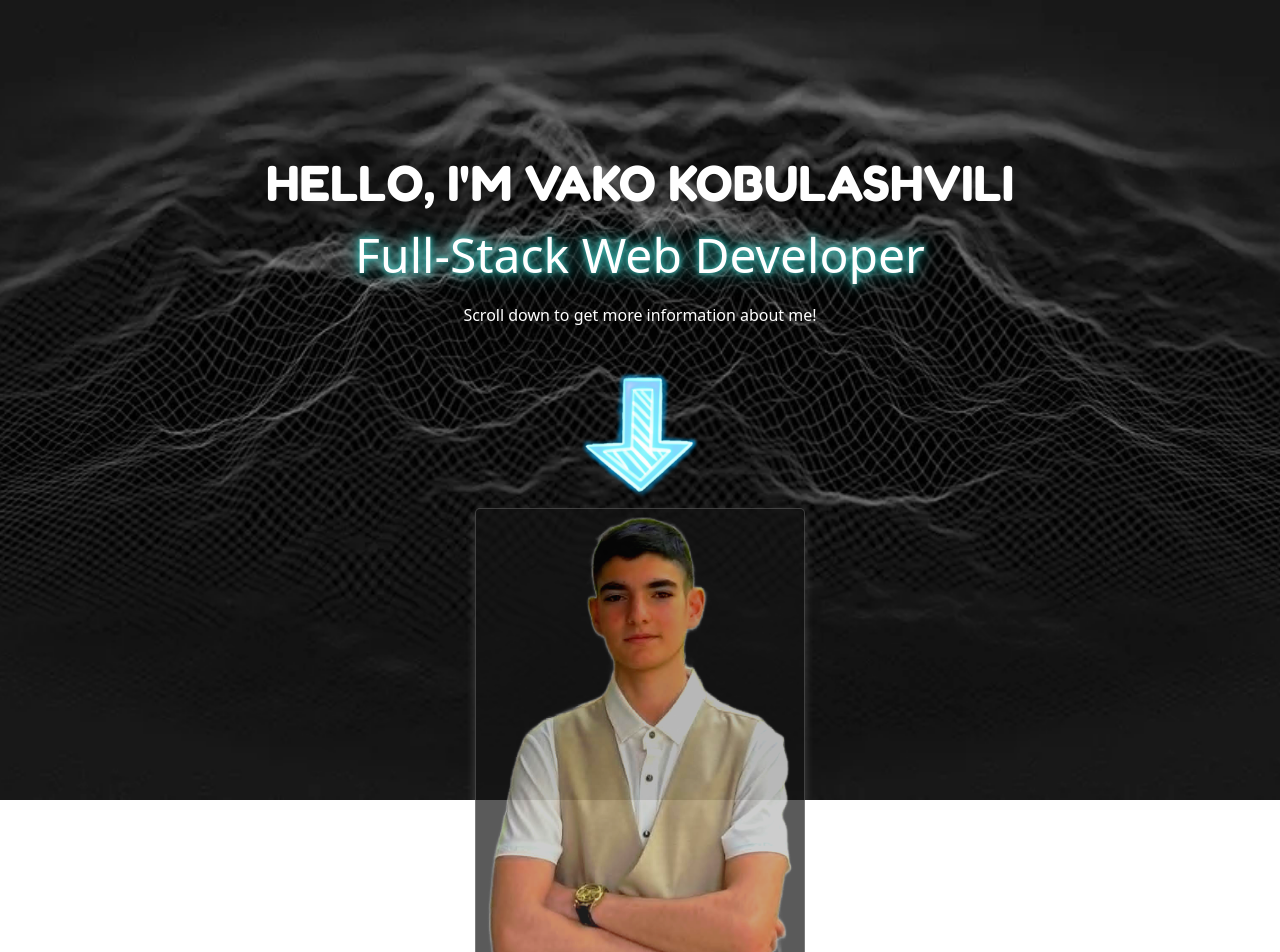
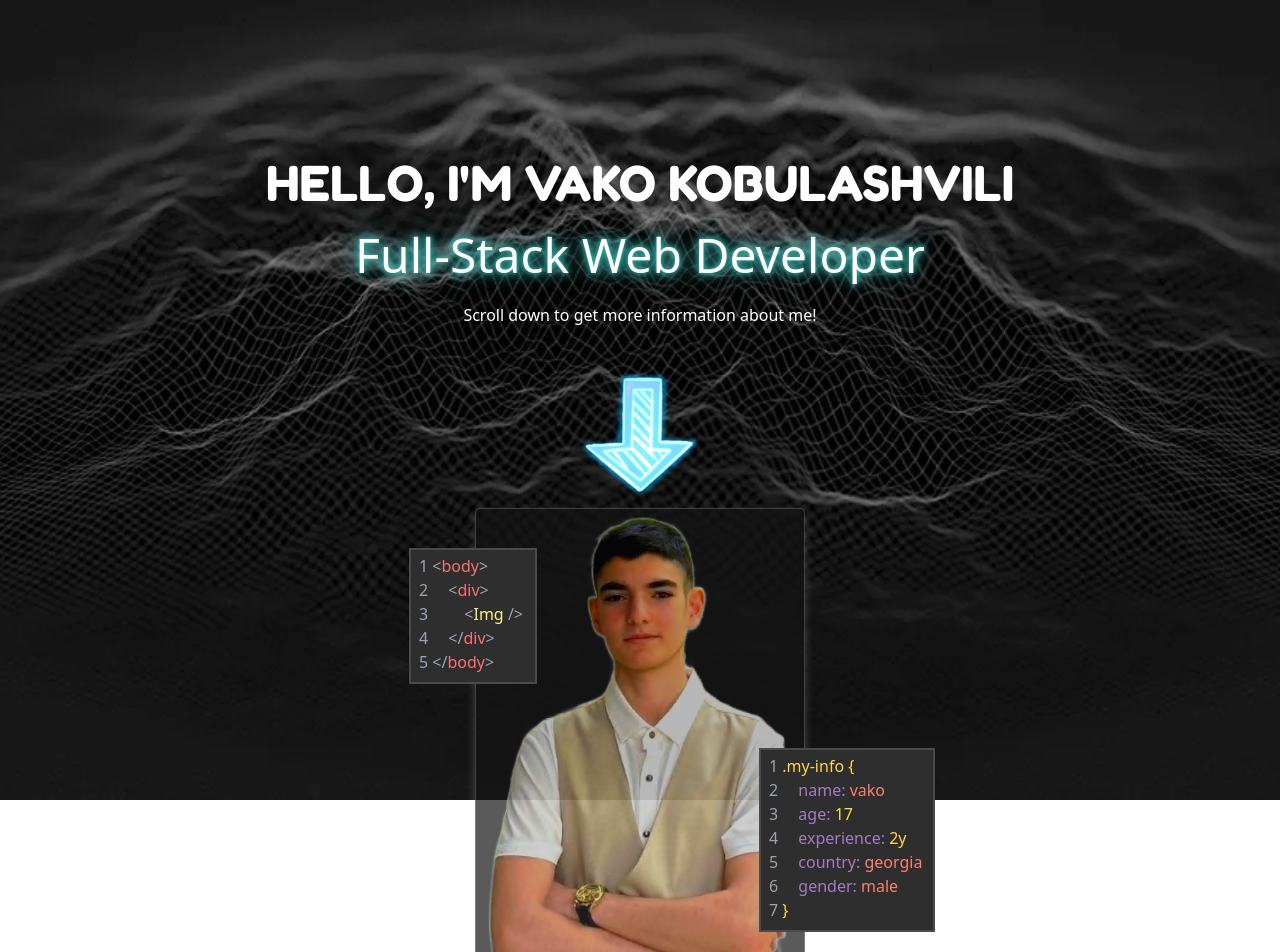
Before and after one commit to ItzVakko/My-Portfolio, a Next.js app: page / in a window 1280 px wide. Shown: the top 952 px of the page. Built offline with nearby package versions, Linux system fonts and the light colour scheme.

Commit message:
photo description

```diff
--- a/app/Components/Header/HeaderContent.js
+++ b/app/Components/Header/HeaderContent.js
@@ -1,57 +1,91 @@
-"use client"; // Ensure this component runs on the client side
-
 import Image from "next/image";
-import React, { useState } from "react";
 import MyPhoto from "../../Assets/Images/myself.png";
-import { motion } from "framer-motion";
 
 const HeaderContent = () => {
-  const [hovered, setHovered] = useState(false); // Track hover state
-  const [cursorPosition, setCursorPosition] = useState({ x: 0, y: 0 }); // Store cursor position
-
-  const handleMouseEnter = (e) => {
-    setHovered(true); // Set hover to true on mouse enter
-    setCursorPosition({ x: e.clientX, y: e.clientY }); // Update cursor position
-  };
-
-  const handleMouseMove = (e) => {
-    setCursorPosition({ x: e.clientX, y: e.clientY }); // Update cursor position on mouse move
-  };
-
-  const handleMouseLeave = () => {
-    setHovered(false); // Set hover to false on mouse leave
-  };
-
   return (
     <div className="relative flex justify-center">
-      {/* Lightening effect */}
-      {hovered && (
-        <motion.div
-          className="absolute rounded-full bg-white opacity-70 pointer-events-none"
-          style={{
-            width: 150, // Adjust width for the radius effect
-            height: 150, // Adjust height for the radius effect
-            left: cursorPosition.x - 75, // Center the overlay over the cursor
-            top: cursorPosition.y - 75, // Center the overlay over the cursor
-          }}
-          initial={{ scale: 0 }} // Initial scale for animation
-          animate={{ scale: 1 }} // Scale to full size on hover
-          exit={{ scale: 0 }} // Scale down on mouse leave
-          transition={{ duration: 0.3 }} // Animation duration
-        />
-      )}
-
-      <div
-        className="w-[330px] px-2 pt-2 bg-customGray border border-customWhite border-solid rounded-[5px] shadow-[0_4px_10px_rgba(255,255,255,0.2)]"
-        onMouseEnter={handleMouseEnter} // Mouse enter event
-        onMouseMove={handleMouseMove} // Mouse move event
-        onMouseLeave={handleMouseLeave} // Mouse leave event
-      >
+      <div className="w-[330px] px-2 pt-2 bg-customGray border border-customWhite border-solid rounded-[5px] shadow-[0_4px_10px_rgba(255,255,255,0.2)]">
         <Image
           src={MyPhoto}
           alt="My Photo"
           className="w-[330px] h-auto opacity-70 contrast-125 saturate-150"
         />
+
+        <div className="w-32 h-346 bg-[#2E2E2E] absolute top-10 translate-x-[-75px] border-2 border-lightGray pl-2 pt-1 pb-2">
+          <ol className="list-none">
+            <li className="text-gray-400">
+              1{" "}
+              <span>
+                &lt;<span className="text-red-400">body</span>&gt;
+              </span>
+            </li>
+            <li className="text-gray-400">
+              2{" "}
+              <span className="ml-4">
+                &lt;<span className="text-red-400">div</span>&gt;
+              </span>
+            </li>
+            <li className="text-gray-400">
+              3{" "}
+              <span className="ml-8">
+                &lt;<span className="text-yellow-200">Img</span> /&gt;
+              </span>
+            </li>
+            <li className="text-gray-400">
+              4{" "}
+              <span className="ml-4">
+                &lt;/<span className="text-red-400">div</span>&gt;
+              </span>
+            </li>
+            <li className="text-gray-400">
+              5{" "}
+              <span>
+                &lt;/<span className="text-red-400">body</span>&gt;
+              </span>
+            </li>
+          </ol>
+        </div>
+
+        <div className="w-44 h-50 bg-[#2E2E2E] absolute top-60 translate-x-[275px] border-2 border-lightGray pl-2 pt-1 pb-2">
+          <ol className="list-none">
+            <li className="text-gray-400">
+              1 <span className="text-cssOrange">.my-info &#123;</span>
+            </li>
+            <li className="text-gray-400">
+              2{" "}
+              <span className="ml-4 text-cssPurple">
+                name: <span className="text-cssRed">vako</span>
+              </span>
+            </li>
+            <li className="text-gray-400">
+              3{" "}
+              <span className="ml-4 text-cssPurple">
+                age: <span className="text-cssOrange">17</span>
+              </span>
+            </li>
+            <li className="text-gray-400">
+              4{" "}
+              <span className="ml-4 text-cssPurple">
+                experience: <span className="text-cssOrange">2y</span>
+              </span>
+            </li>
+            <li className="text-gray-400">
+              5{" "}
+              <span className="ml-4 text-cssPurple">
+                country: <span className="text-cssRed">georgia</span>
+              </span>
+            </li>
+            <li className="text-gray-400">
+              6{" "}
+              <span className="ml-4 text-cssPurple">
+                gender: <span className="text-cssRed">male</span>
+              </span>
+            </li>
+            <li className="text-gray-400">
+              7 <span className="text-cssOrange">&#125;</span>
+            </li>
+          </ol>
+        </div>
       </div>
     </div>
   );
--- a/tailwind.config.js
+++ b/tailwind.config.js
@@ -10,6 +10,10 @@ module.exports = {
       colors: {
         customGray: "rgba(21, 21, 21, 0.7)",
         customWhite: "rgba(255, 255, 255, 0.2)",
+        lightGray: "#4A4A4A",
+        cssOrange: "#FFD54F",
+        cssPurple: "#A57BC4",
+        cssRed: "#FA8072",
       },
     },
   },
```
